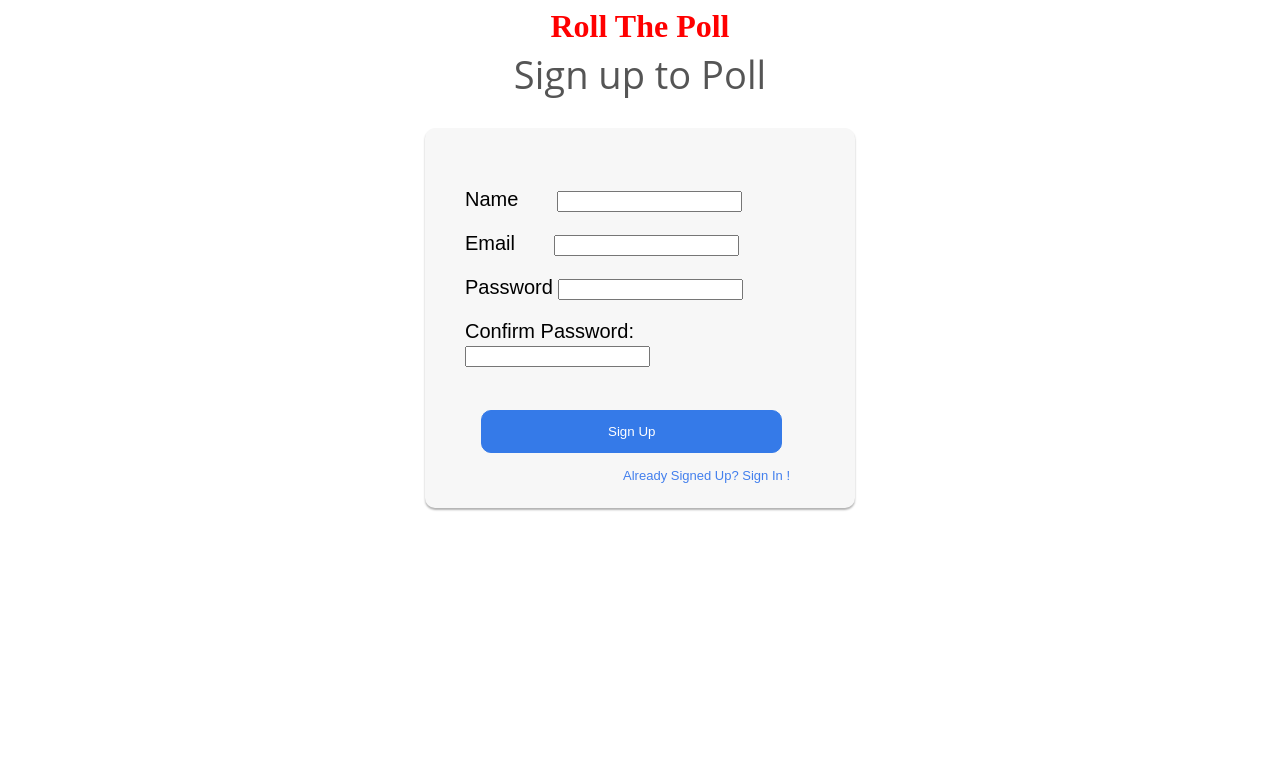
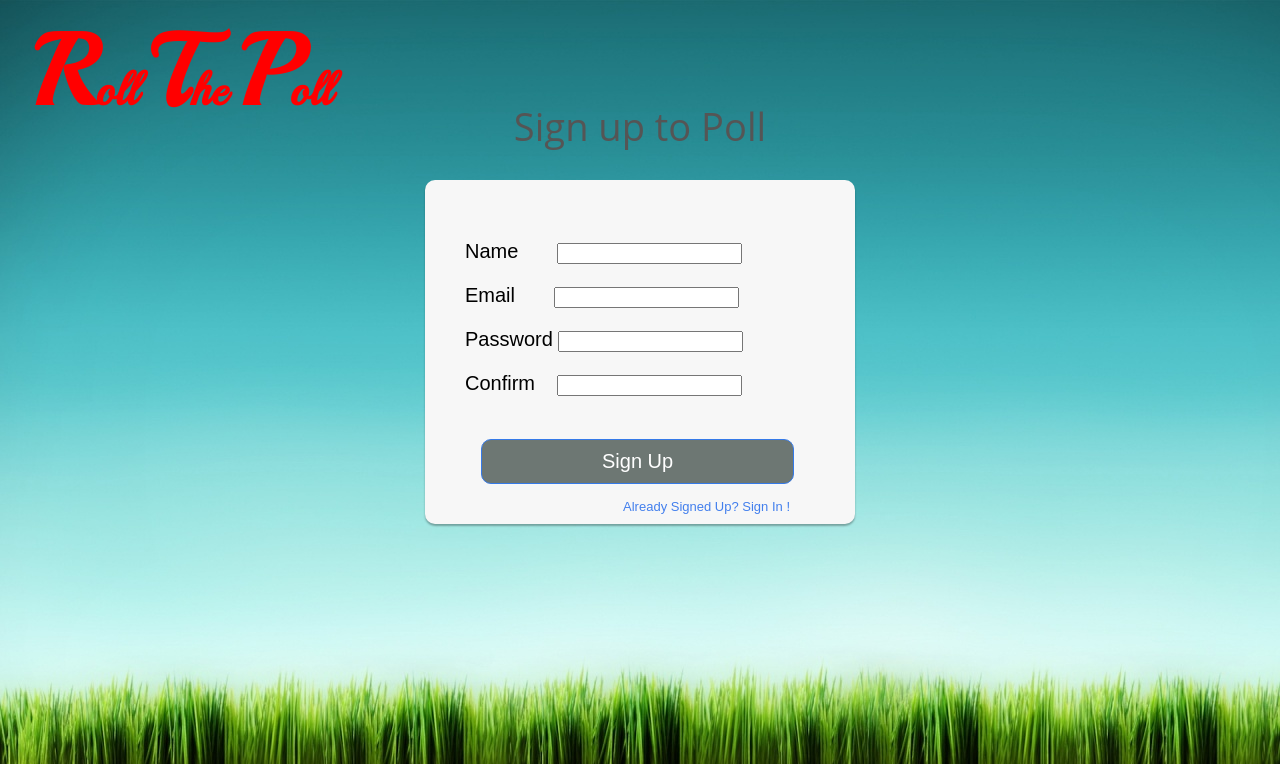
Before and after one commit to utkbansal/roll-the-poll, a Flask app: page /signup in a window 1280 px wide. Shown: the top 764 px of the page. Run offline with Flask 2, Linux system fonts and the light colour scheme.

Commit message:
Edit styles for login and signup forms
*edited box to dynamically grow and shrink
*added external css for errors

```diff
--- a/app/static/css/signup.css
+++ b/app/static/css/signup.css
@@ -1,10 +1,23 @@
+
+.heading {
+    font-size: 100px;
+}
+
+body {
+    background-image:url("/static/img/background.jpg" );
+}
+
 /* for heading roll the poll */
 h1 {
+    font-family: 'Playball', cursive;
     width: 350px;
     height:40px;
     margin:auto;
     text-align: center;
     color:red;
+    float:left;
+    font-size: 45px;
+    margin-top: -90px;
 }
 /* for the signup only */
 h2 {
@@ -12,7 +25,7 @@ h2 {
     height:30px;
     margin:auto;
     text-align: center;
-    margin-bottom: 0px;
+    margin-top: 100px;
     font-size:38px;
     font-weight:400;
     color:#555;
@@ -21,7 +34,7 @@ h2 {
 
 
 #container {
-    height: 300px;
+    height: auto;
     width: 350px;
     box-shadow: 0px 2px 2px rgba(0,0,0,0.3);
     margin: auto;
@@ -34,14 +47,17 @@ h2 {
 }
 
 #button {
-    margin-left:16px;
-    background-color: #357ae8;
+   margin-left:16px;
+
+
     color:#ffffff;
-    padding: 13px 126px;
+     background-color:#6D7773 ;
+    padding: 10px 120px;
     border:1px solid #357ae8;
     -moz-border-radius: 6px;
     border-radius: 10px;
     cursor: pointer;
+    font-size: 20px;
 }
 
 #sign_in {
--- a/app/templates/base.html
+++ b/app/templates/base.html
@@ -8,11 +8,19 @@
     <title>Roll The Poll</title>
     {% endif %}
     <link rel="stylesheet" href="/static/css/signup.css">
+
+
+
+    <link href='http://fonts.googleapis.com/css?family=Playball' rel='stylesheet' type='text/css'>
+
 </head>
 <body>
+
     <div id="wrapper">
         <div id="header">
-            <h1>Roll The Poll</h1>
+
+            <h1><span class="heading">R</span>oll <span class="heading">T</span>he <span class="heading">P</span>oll</h1>
+        </div>
 
             {% with messages = get_flashed_messages() %}
             {% if messages %}
--- a/app/templates/signup.html
+++ b/app/templates/signup.html
@@ -18,14 +18,20 @@
     <span class="error">{{error}}</span><br>
     {% endfor %}
 
-    <p>Confirm Password: {{ form.password2 }}</p>
+    <p>Confirm &nbsp;&nbsp; {{ form.password2 }}</p>
     {% for error in form.errors.password2 %}
-    <span style="color:red;">[{{error}}]</span>
+    <span class="error">{{error}}</span>
     {% endfor %}
     <br>
 
     <input id="button" type = "submit" value = "Sign Up">
     <a id="sign_in" href="/login">Already Signed Up? Sign In ! </a>
+
+
+
+
 </form>
 
+
+
 {% endblock %}
```
Also changed, not shown: app/static/img/background.jpg (added), app/views.py (line endings or trailing spaces).
